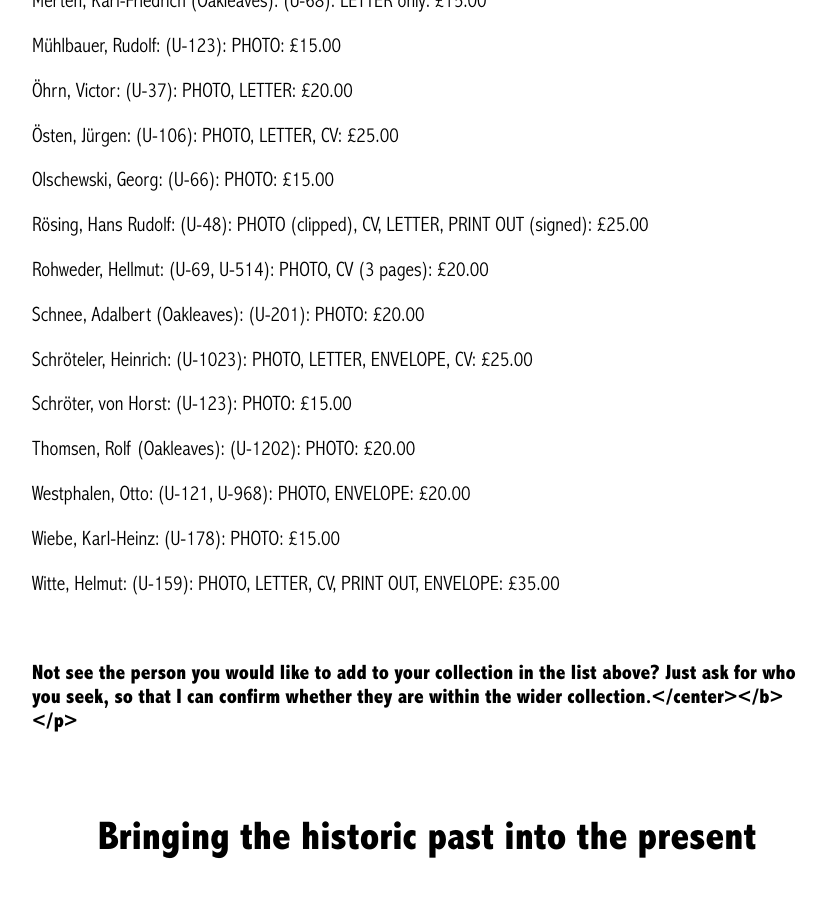
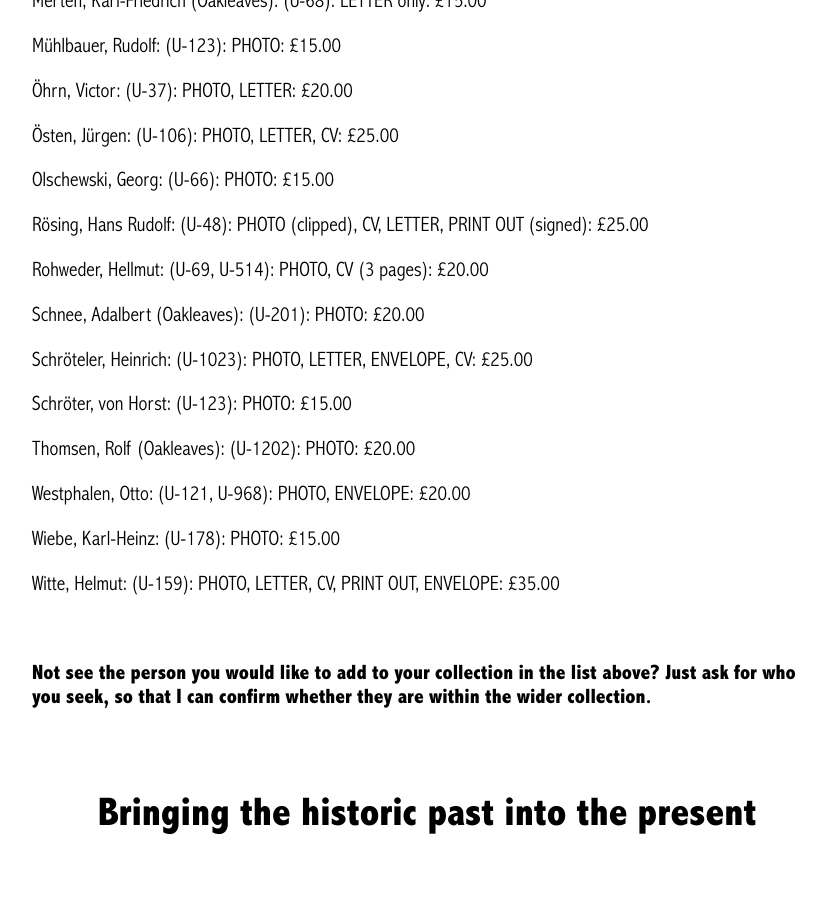
Before and after one commit to lahphotographs/lahphotographs.github.com, a Jekyll site: the page built from berlin_detail.md, in a window 1280 px wide and 900 px high, scrolled down 1592 px. Shown: the whole window, without its empty margins (213-1039 px from the left). Built offline with Jekyll 4.4.1, drawn with Linux system fonts in a browser that asks for light colours; after the commit the page ends 2468 px from its top, so only the background shows below that.

Commit message:
Update berlin_detail.md

```diff
--- a/berlin_detail.md
+++ b/berlin_detail.md
@@ -43,4 +43,4 @@ class: book_cover
 <p>Wiebe,	Karl-Heinz: (U-178):	PHOTO:	£15.00</p>
 <p>Witte,	Helmut: (U-159):	PHOTO, LETTER, CV, PRINT OUT, ENVELOPE: £35.00</p>
 <br />
-<p><b><centre>Not see the person you would like to add to your collection in the list above? Just ask for who you seek, so that I can confirm whether they are within the wider collection.</center></b></p>
+<p><b><centre>Not see the person you would like to add to your collection in the list above? Just ask for who you seek, so that I can confirm whether they are within the wider collection.
```
